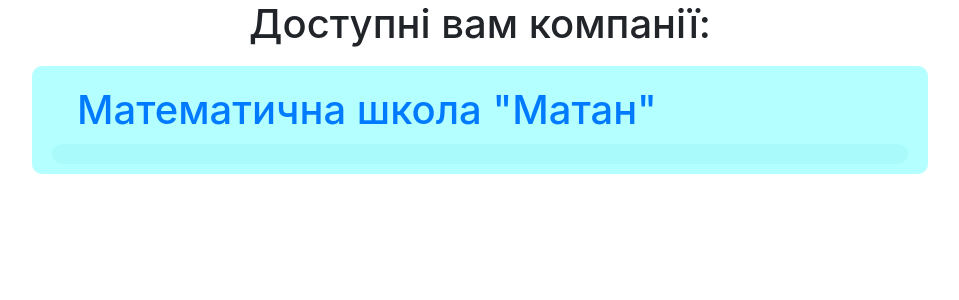
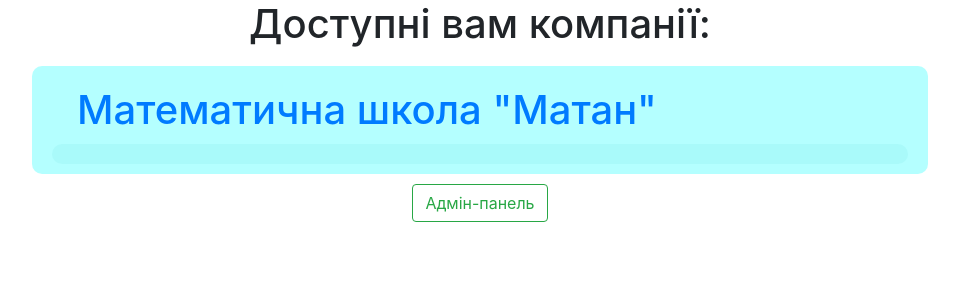
Before and after one commit to Larionov0/EduPlatform, a Django app: page /main/my_companies in a window 1280 px wide. Shown: the top 300 px of the page, without its empty margins (160-1119 px from the left). Run offline with Django 4.2, Linux system fonts and the light colour scheme; a user stored in the database is signed in; data comes from the database, SQL or seed files in the repository; both versions use the stored data as it was after the commit; some libraries are stand-ins or nearby versions.

Commit message:
Added admin panel link

```diff
--- a/main/templates/company_admin.html
+++ b/main/templates/company_admin.html
@@ -78,6 +78,7 @@
             </div>
 
             <button style="margin: 50px;" class="btn btn-outline-dark" onclick="window.location='{% url 'main:my_companies' %}'">Повернутися</button>
+            <button class="btn btn-outline-success" onclick="window.location='/admin'">Адмін-панель</button>
         </div>
     </div>
 </div>
--- a/main/templates/my_companies.html
+++ b/main/templates/my_companies.html
@@ -54,5 +54,6 @@
                 <p>{{ company.description }}</p>
             </div>
         {% endfor %}
+        <button class="btn btn-outline-success" onclick="window.location='/admin'">Адмін-панель</button>
     </div>
 {% endblock %}
--- a/main/views.py
+++ b/main/views.py
@@ -2,6 +2,7 @@ from django.shortcuts import render, HttpResponse, redirect
 from .models import *
 from .forms import *
 import plotly.graph_objs as go
+from django.contrib.auth.decorators import login_required
 
 
 def subjects(request, id):
@@ -11,6 +12,7 @@ def subjects(request, id):
 
 
 # Create your views here.
+@login_required(login_url='/auth/sign_in')
 def my_companies(request):
     companies_users = CompanyUser.objects.filter(userprofile=request.user.userprofile)
     companies_ids = set([company_user.company_id for company_user in companies_users])
```
Also changed, not shown: db.sqlite3.
